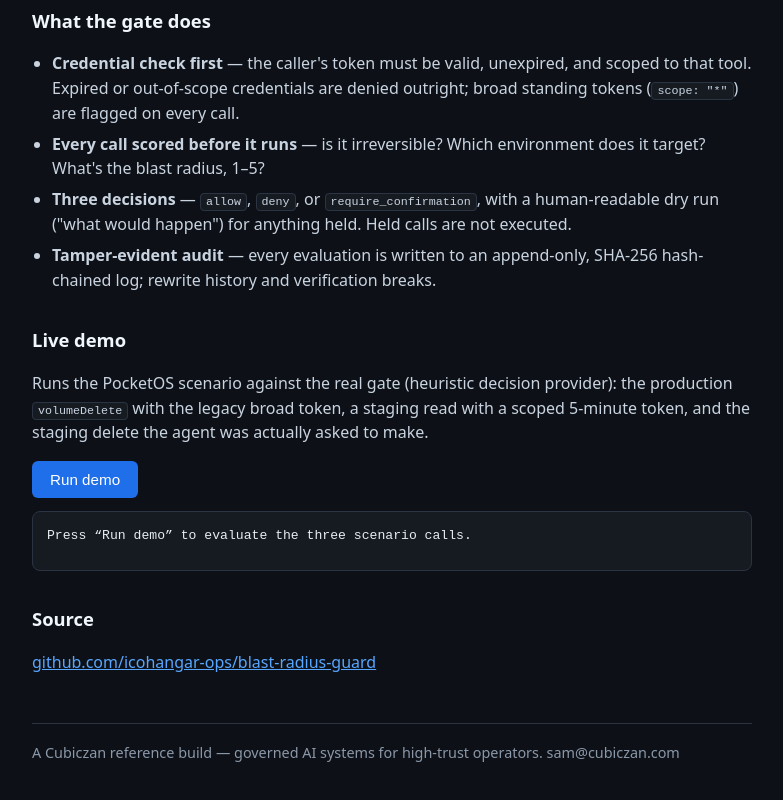
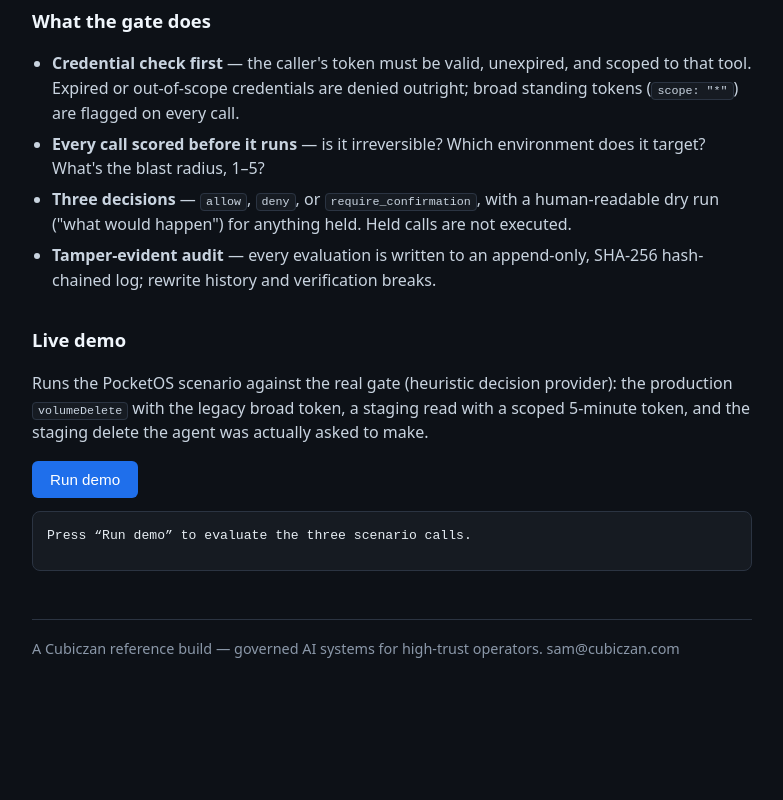
Before and after one commit to icohangar-ops/blast-radius-guard, a website: page public/index.html in a window 1280 px wide. Shown: the part 383-1183 px from the top of the page, without its empty margins (248-1031 px from the left). After the commit the page ends 1108 px from the top, so only its background shows below. Drawn offline with Linux system fonts and the light colour scheme.

Commit message:
Remove GitHub links from landing page; Vercel-only marketing

```diff
--- a/public/index.html
+++ b/public/index.html
@@ -44,9 +44,6 @@
   <button id="run" type="button">Run demo</button>
   <pre id="out">Press “Run demo” to evaluate the three scenario calls.</pre>
 
-  <h2>Source</h2>
-  <p><a href="https://github.com/icohangar-ops/blast-radius-guard">github.com/icohangar-ops/blast-radius-guard</a></p>
-
   <footer>A Cubiczan reference build — governed AI systems for high-trust operators. sam@cubiczan.com</footer>
 </main>
 <script>
```
